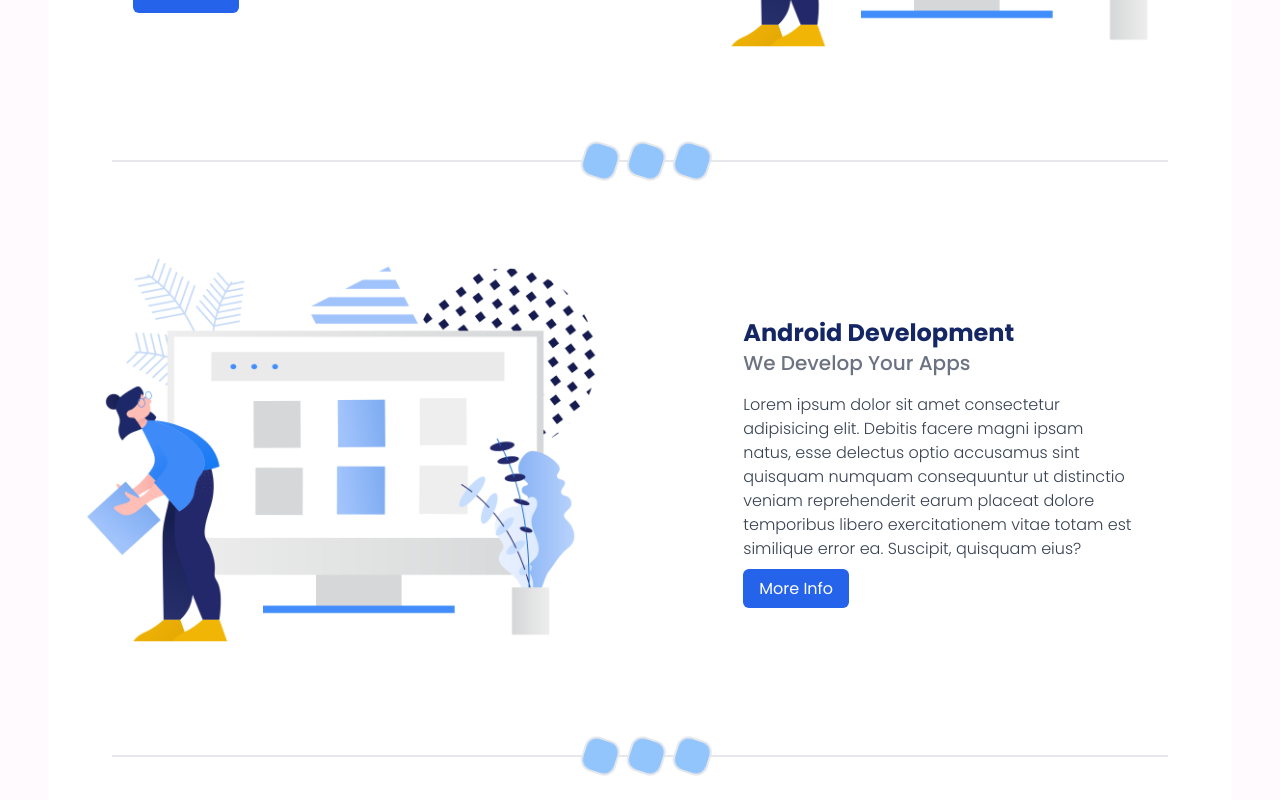
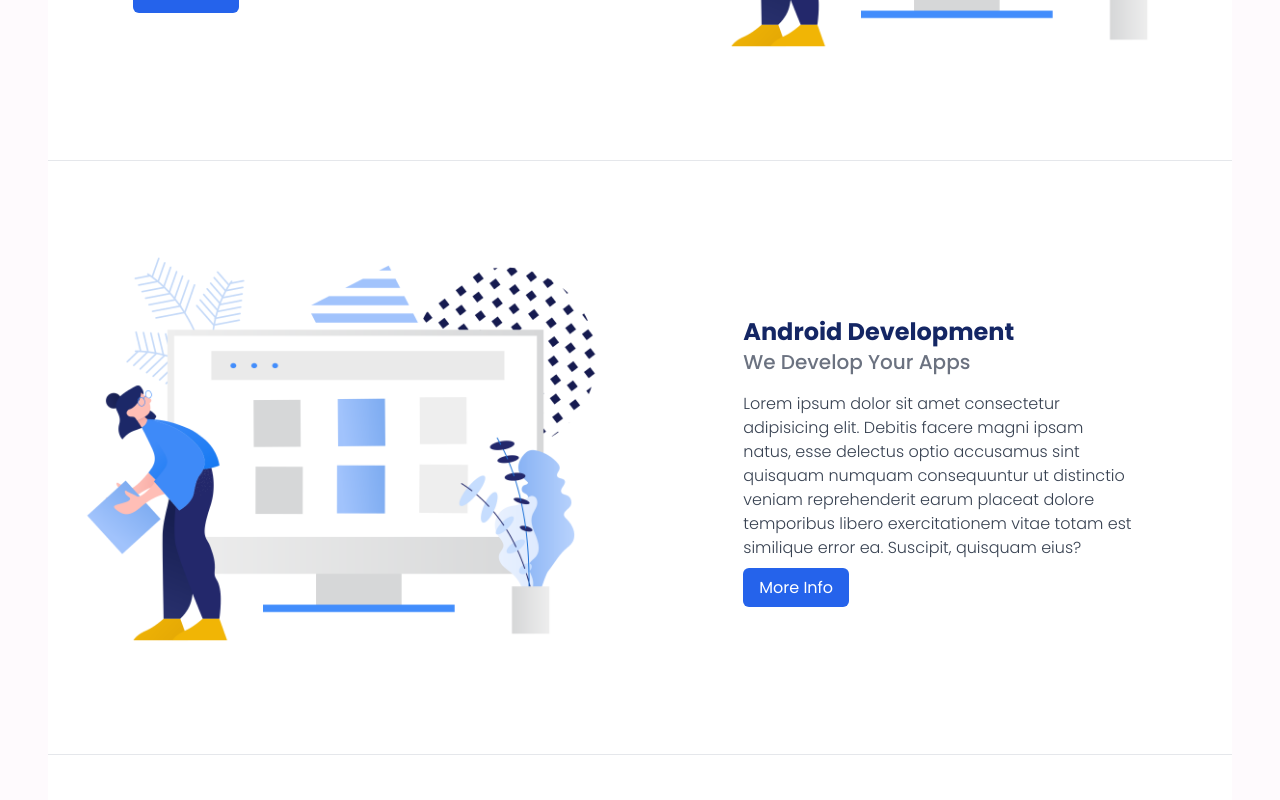
Before and after one commit to saddam-satria/BSI-FE-Competition, a Next.js app: page / in a window 1280 px wide. Shown: the part 4360-5160 px from the top of the page. Built offline with nearby package versions, Linux system fonts and the light colour scheme.

Commit message:
Add : gear components

```diff
--- a/components/layout/home/Services.js
+++ b/components/layout/home/Services.js
@@ -27,7 +27,7 @@ const Services = () => {
             <Image className="object-contain" src="/img/home/servicesWebBg.png" width={812} height={812} alt="web development" />
           </div>
         </div>
-        <Gear />
+        <hr className="dark:hidden" />
 
         <div className="grid grid-cols-1 gap-3 xl:grid-cols-2">
           <div className="order-2">
@@ -49,7 +49,7 @@ const Services = () => {
             <Image className="object-contain" src="/img/home/servicesWebBg.png" width={812} height={812} alt="web development" />
           </div>
         </div>
-        <Gear />
+        <hr className="dark:hidden" />
         <div className="grid grid-cols-1 gap-3 xl:grid-cols-2">
           <div className="order-2 lg:order-1">
             <div className="flex flex-col justify-center items-center h-full p-4">
```
